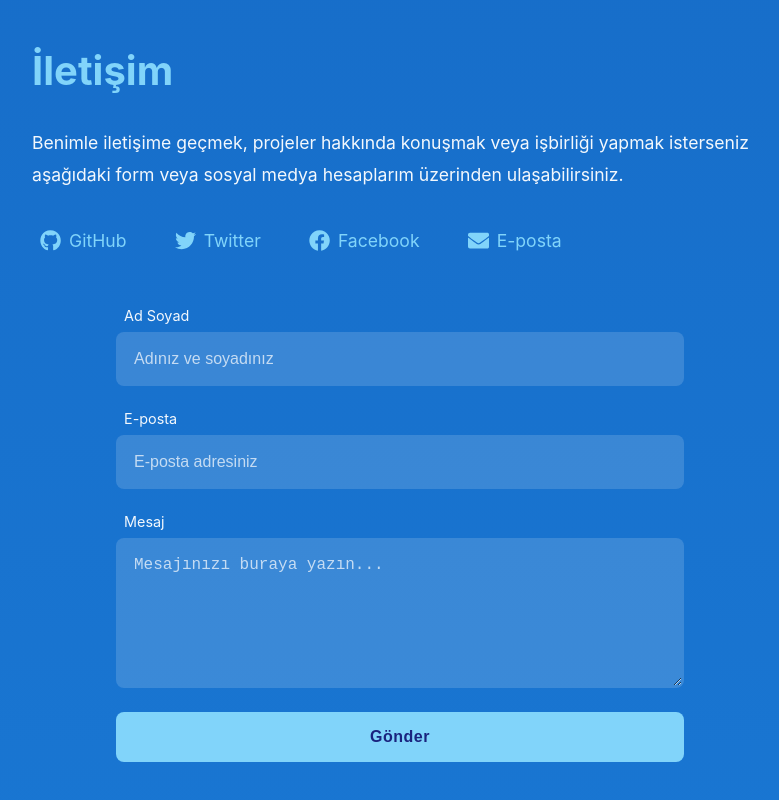
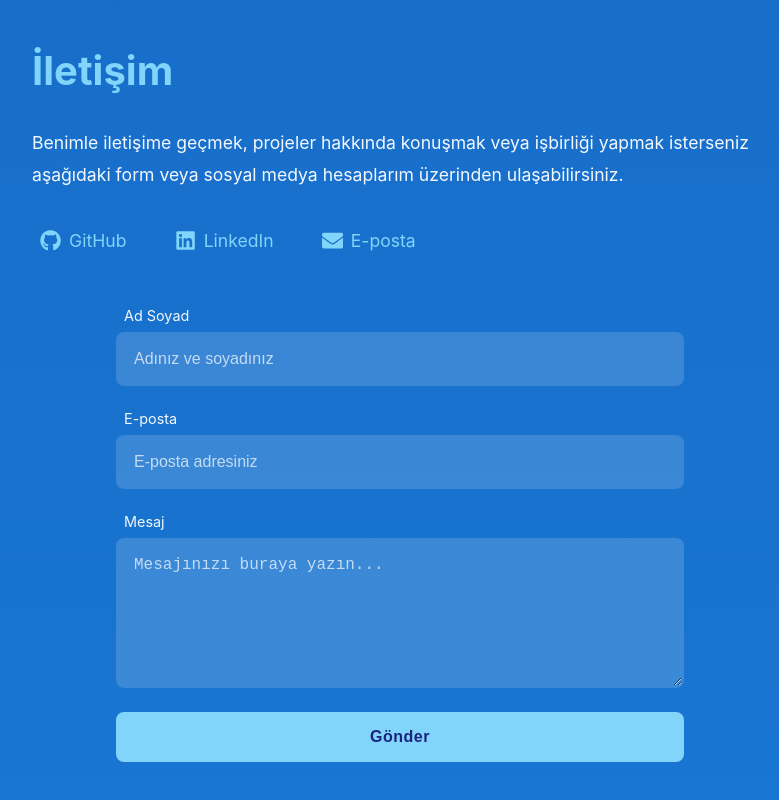
Before and after one commit to EceSol/React_Nodejs_Portfolyo, a React (Create React App) app: page / in a window 1280 px wide. Shown: the part 5355-6155 px from the top of the page, without its empty margins (390-1169 px from the left). Built offline with nearby package versions, Linux system fonts and the light colour scheme; no server answers.

Commit message:
linkler güncellendi

```diff
--- a/src/pages/Contact.jsx
+++ b/src/pages/Contact.jsx
@@ -1,7 +1,7 @@
 import React from 'react';
 import styled from 'styled-components';
 import ContactForm from '../components/ContactForm';
-import { FaGithub, FaTwitter, FaFacebook, FaEnvelope } from 'react-icons/fa';
+import { FaGithub, FaTwitter, FaFacebook, FaEnvelope, FaLinkedin } from 'react-icons/fa';
 
 const ContactContainer = styled.div`
   padding: 2rem;
@@ -111,13 +111,10 @@ const Contact = () => {
         <SocialLink href="https://github.com/EceSol" target="_blank" rel="noopener noreferrer">
           <FaGithub /> GitHub
         </SocialLink>
-        <SocialLink href="https://twitter.com" target="_blank" rel="noopener noreferrer">
-          <FaTwitter /> Twitter
+        <SocialLink href="https://www.linkedin.com/in/ece-sol-09876829a/" target="_blank" rel="noopener noreferrer">
+          <FaLinkedin /> LinkedIn
         </SocialLink>
-        <SocialLink href="https://facebook.com" target="_blank" rel="noopener noreferrer">
-          <FaFacebook /> Facebook
-        </SocialLink>
-        <SocialLink href="mailto:contact@example.com">
+        <SocialLink href="mailto:cengecesol@gmail.com">
           <FaEnvelope /> E-posta
         </SocialLink>
       </SocialLinks>
```
